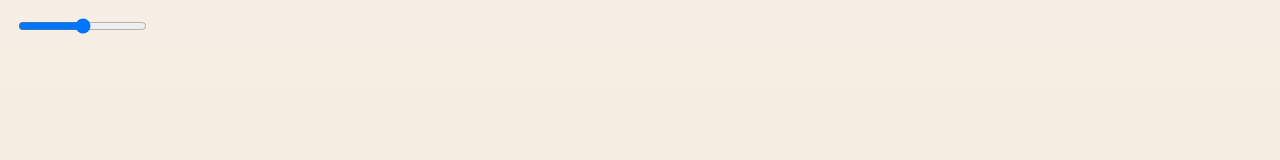
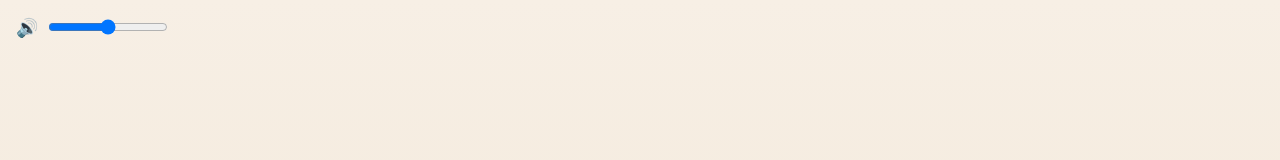
Before and after one commit to Sylencioo/personalized-pixel-art-birthday, a React (Vite) app: page / in a window 1280 px wide. Both pictures are taken after a click on the button "Open". Shown: the top 160 px of the page. Built offline with nearby package versions, Linux system fonts and the light colour scheme.

Commit message:
feat(audio): add mute toggle and make volume control UI accessible; ensure numeric updates

```diff
--- a/src/App.jsx
+++ b/src/App.jsx
@@ -4,25 +4,40 @@ import MainPage from "./components/MainPage";
 
 export default function App() {
   const [opened, setOpened] = useState(false);
+  const [volume, setVolume] = useState(0.5);
+  const [muted, setMuted] = useState(false);
+  const lastVolumeRef = useRef(0.5);
   const audioRef = useRef(null);
+
+  const startAudio = () => {
+    if (audioRef.current) {
+      audioRef.current.volume = volume;
+      audioRef.current.muted = muted;
+      const p = audioRef.current.play();
+      if (p && p.catch) p.catch(() => {});
+    }
+  };
 
   const handleOpen = () => {
     setOpened(true);
-    if (audioRef.current) {
-      audioRef.current.volume = 0.5;
-      const p = audioRef.current.play();
-      if (p && p.catch) p.catch(() => {});
-    }
+    // audio playback should have been started by startAudio (user gesture)
   };
 
   return (
     <>
       <audio ref={audioRef} loop src="/src/assets/music.mp3" />
       {!opened ? (
-        <Intro onOpen={handleOpen} />
+        <Intro onOpen={handleOpen} onStartAudio={startAudio} />
       ) : (
         <>
-          <VolumeControl audioRef={audioRef} />
+          <VolumeControl
+            audioRef={audioRef}
+            volume={volume}
+            setVolume={setVolume}
+            muted={muted}
+            setMuted={setMuted}
+            lastVolumeRef={lastVolumeRef}
+          />
           <MainPage />
         </>
       )}
@@ -30,20 +45,70 @@ export default function App() {
   );
 }
 
-function VolumeControl({ audioRef }) {
+function VolumeControl({ audioRef, volume, setVolume, muted, setMuted, lastVolumeRef }) {
+  const containerStyle = {
+    position: "fixed",
+    top: "16px",
+    left: "16px",
+    display: "flex",
+    alignItems: "center",
+    gap: "8px",
+    zIndex: 9999,
+  };
+
+  const iconStyle = {
+    fontSize: "18px",
+    cursor: "pointer",
+    userSelect: "none",
+  };
+
+  const onToggleMute = () => {
+    if (!audioRef.current) return;
+
+    if (muted) {
+      // unmute
+      setMuted(false);
+      const last = lastVolumeRef.current || 0.5;
+      setVolume(last);
+      audioRef.current.muted = false;
+      audioRef.current.volume = last;
+    } else {
+      // mute
+      setMuted(true);
+      lastVolumeRef.current = volume;
+      setVolume(0);
+      audioRef.current.muted = true;
+      audioRef.current.volume = 0;
+    }
+  };
+
   return (
+    <div style={containerStyle}>
+      <div style={iconStyle} onClick={onToggleMute} aria-label={muted ? "Unmute" : "Mute"}>
+        {muted || volume === 0 ? "🔇" : "🔊"}
+      </div>
+
       <input
         type="range"
         min="0"
         max="1"
         step="0.01"
-      defaultValue="0.5"
-      onChange={(e) => (audioRef.current.volume = e.target.value)}
+        value={volume}
+        onChange={(e) => {
+          const v = parseFloat(e.target.value);
+          setVolume(v);
+          if (audioRef.current) {
+            audioRef.current.volume = v;
+            if (v > 0) {
+              audioRef.current.muted = false;
+              setMuted(false);
+            }
+          }
+        }}
         style={{
-        position: "fixed",
-        top: "16px",
-        left: "16px",
+          width: "120px",
         }}
       />
+    </div>
   );
 }
```
Lines whose indentation alone changed are shown as unchanged.
